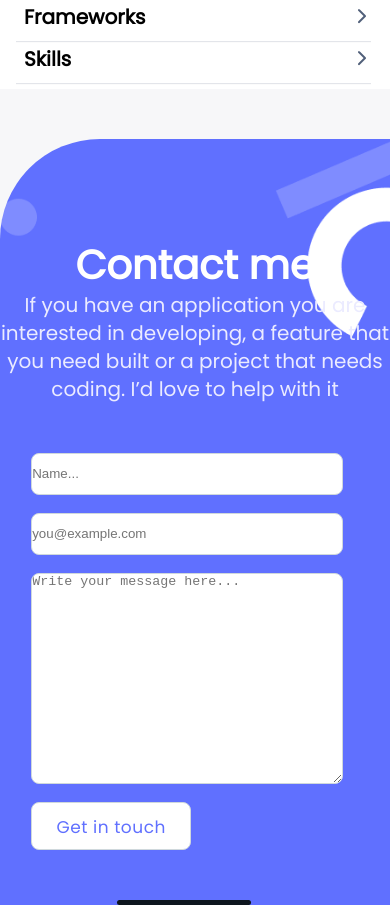
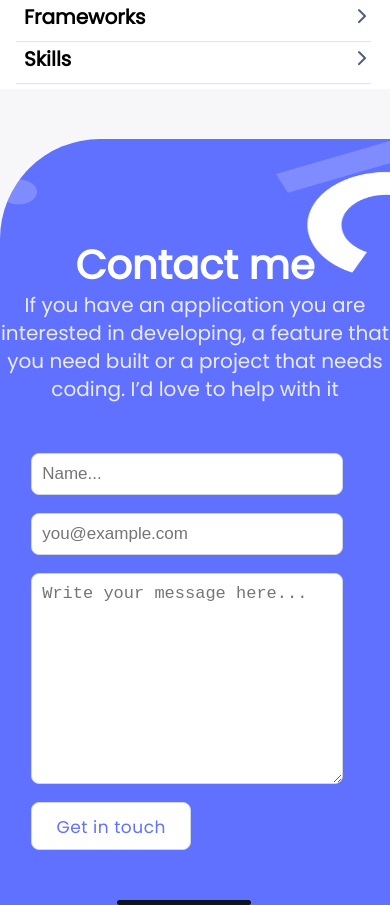
Before and after one commit to AbednegoKibitok/module1microverse, a website: page index.html in a window 390 px wide. Shown: the part 4400-5305 px from the top of the page. Drawn offline with Linux system fonts and the light colour scheme.

Commit message:
Modify contact form styles.css

```diff
--- a/styles.css
+++ b/styles.css
@@ -328,7 +328,7 @@ header {
     gap: 50px;
     background: #6070ff;
     background-image: url(icons/contact-form-shapes-mobile@2x.png);
-    background-size: cover;
+    background-size: 100vw 100vh;
     border-radius: 100px 0 0 0 / 100px;
   }
 
@@ -345,6 +345,8 @@ header {
     width: 80vw;
     height: 5vh;
     margin-left: 8vw;
+    font-size: 17px;
+    padding: 10px;
   }
 
   #email {
@@ -355,16 +357,20 @@ header {
     width: 80vw;
     height: 5vh;
     margin-left: 8vw;
+    font-size: 17px;
+    padding: 10px;
   }
 
   #textarea {
     background: #fff;
     border: 1px solid #cfd8dc;
     border-radius: 8px;
-    color: #172b4d;
+    color: #b3bac5;
     width: 80vw;
     height: 25vh;
     margin-left: 8vw;
+    font-size: 17px;
+    padding: 10px;
   }
 
   .submitted {
@@ -384,6 +390,17 @@ header {
     line-height: 24px;
     margin-left: 8vw;
     margin-right: 8vw;
+  }
+
+  .submitted:hover {
+    cursor: pointer;
+    color: #fff;
+    background-color: #6070ff;
+  }
+
+  .submitted:active {
+    box-shadow: 2px 2px 5px #6070ff;
+    background-color: #2230d2;
   }
 
   .end {
```
